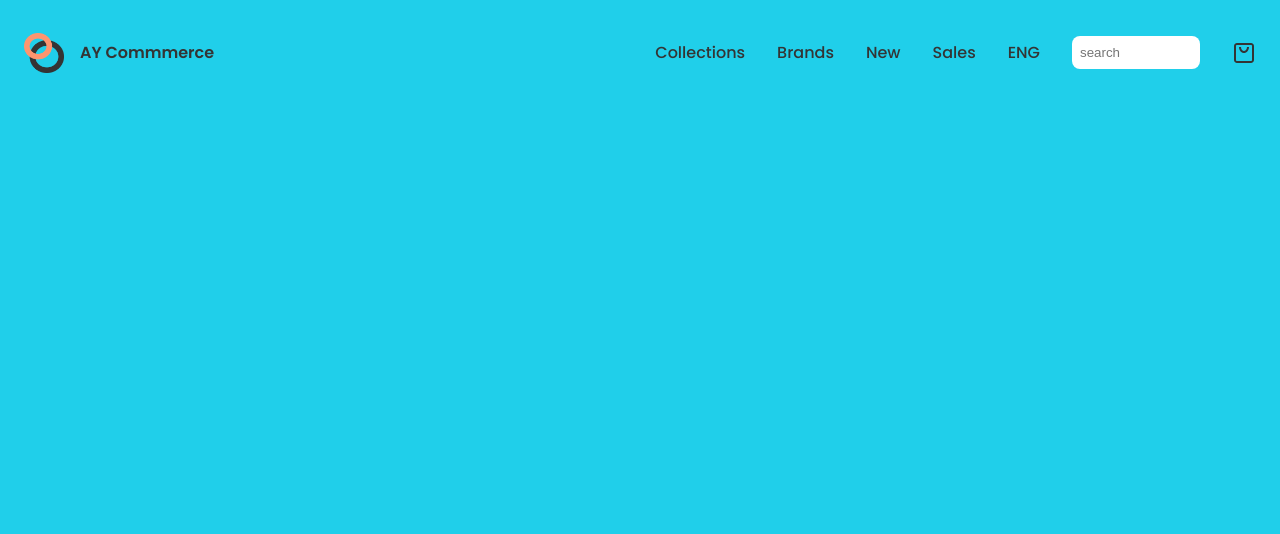
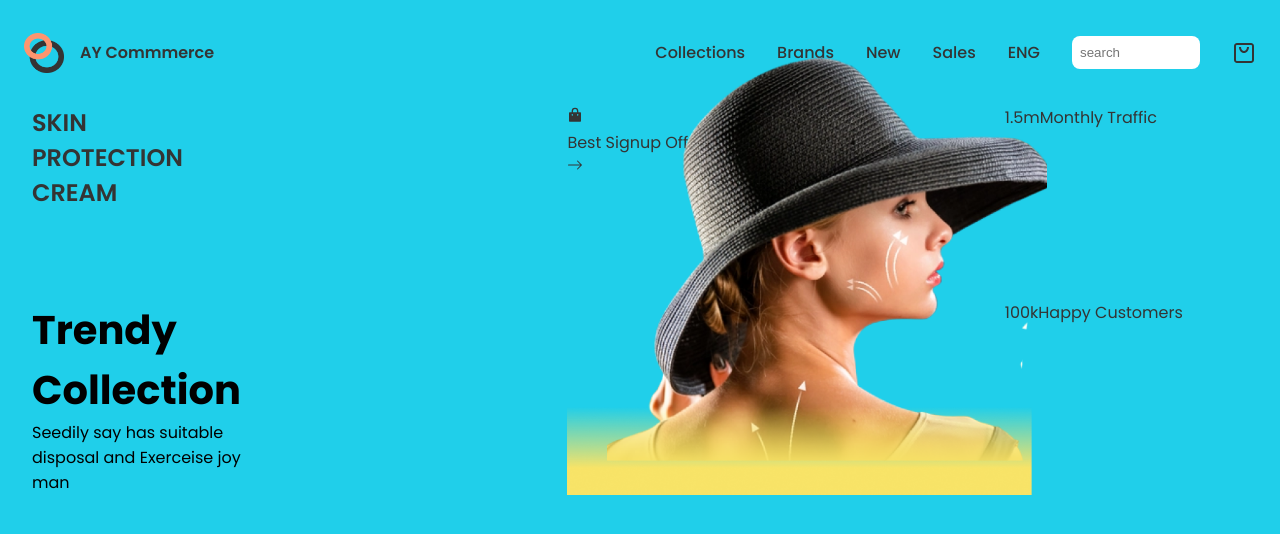
Before and after one commit to AY-SWE/eCommerceFrontendOnly, a React (Create React App) app: page / in a window 1280 px wide. Shown: the top 534 px of the page. Built offline with nearby package versions, Linux system fonts and the light colour scheme.

Commit message:
working on hero section

```diff
--- a/src/App.js
+++ b/src/App.js
@@ -12,12 +12,13 @@
 */
 
 import React from 'react'
-import Header from "./components/header/Header";
+import { Header,Hero } from "./components";
 
 const App = () => {
   return (
     <div className="app">
       <Header/>
+      <Hero/>
     </div>
   )
 }
--- /dev/null
+++ b/src/components/hero/Hero.jsx
@@ -0,0 +1,46 @@
+import React from 'react'
+import css from './Hero.module.css'
+import HeroImg from '../../assets/hero.png'
+import {RiShoppingBagFill} from 'react-icons/ri'
+import {BsArrowRight} from 'react-icons/bs'
+const Hero = () => {
+  return (
+    <div className={css.container}>
+        <div className={css.h_sides}>
+            <span className={css.text1}>Skin Protection Cream</span>
+            <div className={css.text2}>
+                <span>Trendy Collection</span>
+                <span>Seedily say has suitable disposal and Exerceise joy man</span>
+            </div>
+        </div>
+
+        <div className={css.wrapper}>
+            <div className={css.blueCircle}>
+                <img src={HeroImg} alt="" width={600} />
+                <div className={css.cart2}>
+                     <RiShoppingBagFill/>
+                     <div className={css.signup}>
+                        <span>Best Signup Offers</span>
+                        <div>
+                            <BsArrowRight/>
+                        </div>
+                     </div>
+                </div>
+            </div>
+        </div>
+
+        <div className={css.h_sides}>
+            <div className={css.traffic}>
+                <span>1.5m</span>
+                <span>Monthly Traffic</span>
+            </div>
+            <div className={css.customers}>
+                <span>100k</span>
+                <span>Happy Customers</span>
+            </div>
+        </div>
+    </div>
+  )
+}
+
+export default Hero
--- /dev/null
+++ b/src/components/hero/Hero.module.css
@@ -0,0 +1,47 @@
+.container{
+    padding: 0rem 2rem;
+    display: grid;
+    grid-template-columns: 1fr 3fr 1fr;
+}
+
+.wrapper{
+    display: flex;
+    align-items: baseline;
+    justify-content: center;
+    position: relative;
+}
+
+.wrapper img{
+    width: 30rem;
+    position: absolute;
+    bottom: 0;
+}
+
+.h_sides{
+    display: grid;
+    grid-template-rows: 1fr 1fr;
+}
+
+.text1{
+    text-transform: uppercase;
+    font-size: 1.5rem;
+    width: min-content;
+    display: block;
+    font-weight: 600;
+}
+
+.text2{
+    display: flex;
+    flex-direction: column;
+    width: min-content;
+    color: black;
+}
+
+.text2 :first-child{
+    font-weight: 800;
+    font-size: 2.5rem;
+}
+
+.text :nth-child(2){
+    display: block;
+}
--- /dev/null
+++ b/src/components/index.js
@@ -0,0 +1,2 @@
+export {default as Header} from "./header/Header";
+export {default as Hero} from "./hero/Hero";
```
